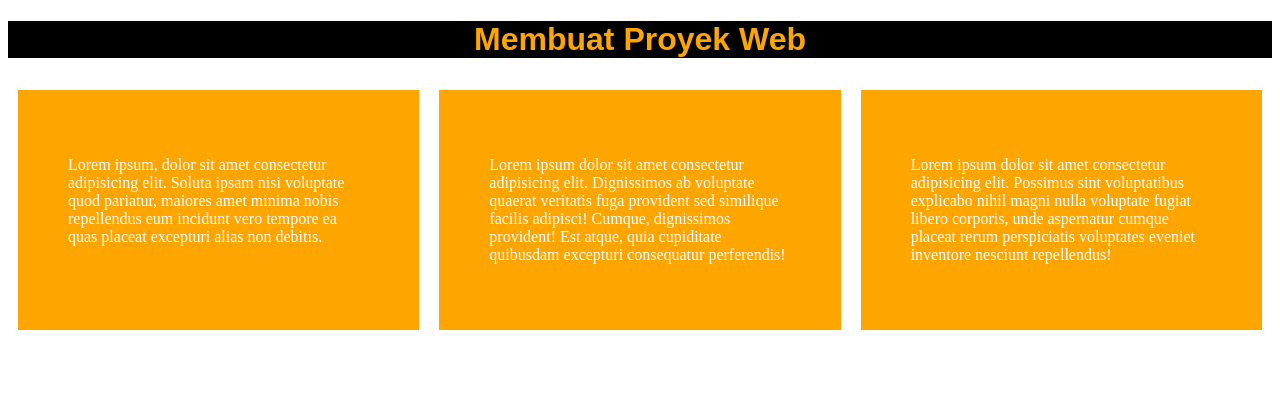
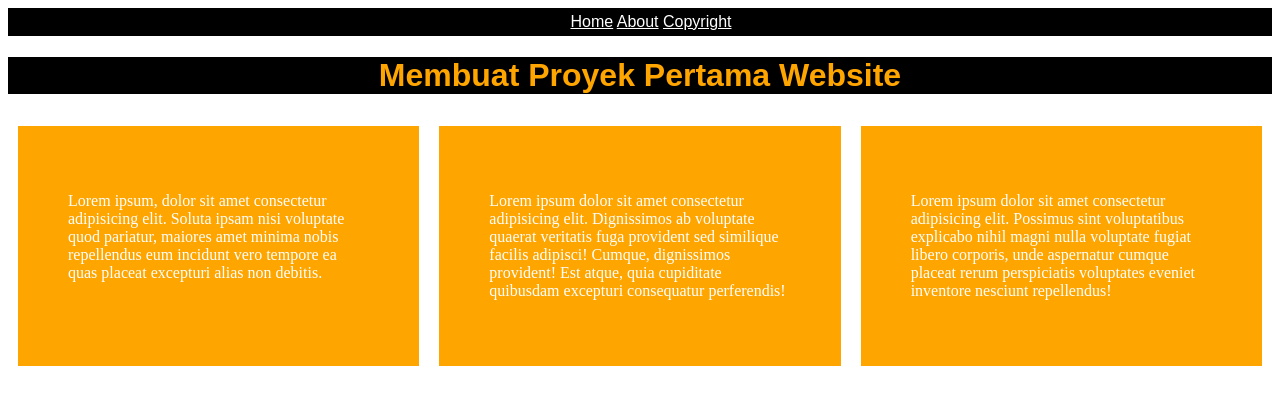
Before and after one commit to iqbalramdhan/iqbalramdhan.github.io, a plain HTML site: page index.html in a window 1280 px wide. Drawn offline with Linux system fonts and the light colour scheme.

Commit message:
add navbar

```diff
--- a/assets/style.css
+++ b/assets/style.css
@@ -1,3 +1,16 @@
+.navbar {
+    font-family: arial;
+    background: black;
+    text-align: center;
+    padding: 5px;
+}
+.navbar a {
+    color: white;
+    margin: auto;
+}
+.navbar a:hover {
+    font-weight: bold;
+}
 h1 {
     background: black;
     text-align: center;
--- a/index.html
+++ b/index.html
@@ -3,12 +3,21 @@
   <head>
     <meta charset="UTF-8" />
     <meta http-equiv="X-UA-Compatible" content="IE=edge" />
-    <meta name="viewport" content="width=device-width, initial-scale=1.0">
+    <meta name="viewport" content="width=device-width, initial-scale=1.0" />
     <link rel="stylesheet" href="assets/style.css" />
     <title>Hello World</title>
   </head>
   <body>
-    <h1>Membuat Proyek Web</h1>
+    <div class="navbar">
+      <nav>
+        <li>
+        <a href="#">Home</a>
+        <a href="#">About</a>
+        <a href="#">Copyright</a>
+        </li>
+      </nav>
+    </div>
+    <h1>Membuat Proyek Pertama Website</h1>
     <div class="row">
       <div class="block">
         <p>
```
